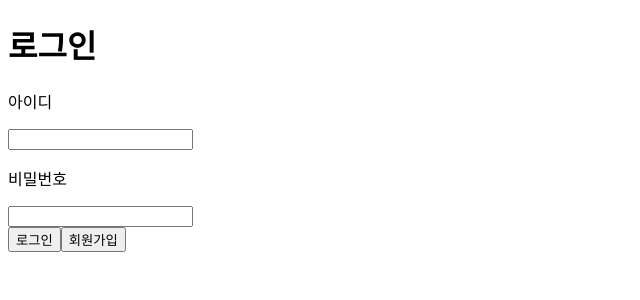
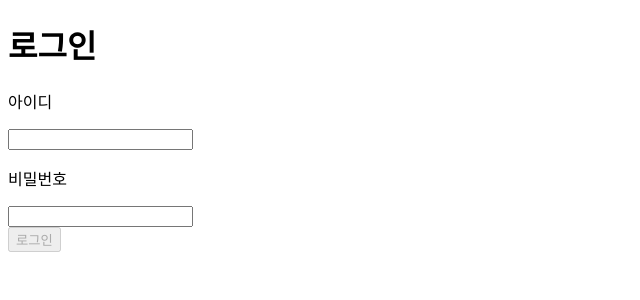
Before and after one commit to thumbthing/wanted-integration, a Next.js app: page /todo/signin in a window 1280 px wide. Shown: the top 300 px of the page, without its empty margins (0-640 px from the left). Built offline with nearby package versions, Linux system fonts and the light colour scheme.

Commit message:
Feat: 입력폼 valid 채크 여부에 따른 button 비활성화 기능 추가

```diff
--- a/components/todo/sign/SignForm.tsx
+++ b/components/todo/sign/SignForm.tsx
@@ -1,7 +1,11 @@
+import authService from '@/api/auth/authApiService';
+import { addToken } from '@/features/todo/tokenSlicer';
 import { checkEmailValid, checkPasswordValid } from '@/util/todo/checkInputValid';
 import pathCheck from '@/util/todo/pathCheck';
 import { usePathname } from 'next/navigation';
+import { useRouter } from 'next/router';
 import { ChangeEvent, useCallback, useState } from 'react';
+import { useDispatch } from 'react-redux';
 
 export default function SignForm() {
   const [email, setEmail] = useState({
@@ -12,38 +16,65 @@ export default function SignForm() {
     input: '',
     isValid: false,
   });
+  const [buttonStatus, setButtonStatus] = useState(true);
 
-  const handleEmailInput = useCallback((event: ChangeEvent<HTMLInputElement>) => {
+  const router = useRouter();
+
+  const pathName = usePathname();
+  const pageName = pathCheck(pathName);
+
+  const dispatch = useDispatch();
+
+  const handleButtonStatus = useCallback((emailValid: boolean, passwordValid: boolean) => {
+    const isButtonActive = !(emailValid && passwordValid);
+    setButtonStatus(isButtonActive);
+  }, []);
+
+  const handleEmailInput = useCallback(
+    (event: ChangeEvent<HTMLInputElement>) => {
       const inputValue = event.target.value;
       const isEmailValid = checkEmailValid(inputValue);
 
+      handleButtonStatus(isEmailValid, password.isValid);
       setEmail({
         input: inputValue,
         isValid: isEmailValid,
       });
-  }, []);
+    },
+    [handleButtonStatus, password],
+  );
 
-  const handlePasswordInput = useCallback((event: ChangeEvent<HTMLInputElement>) => {
+  const handlePasswordInput = useCallback(
+    (event: ChangeEvent<HTMLInputElement>) => {
       const inputValue = event.target.value;
       const isPasswordValid = checkPasswordValid(inputValue);
 
+      handleButtonStatus(email.isValid, isPasswordValid);
       setPassword({
         input: inputValue,
         isValid: isPasswordValid,
       });
-  }, []);
+    },
+    [handleButtonStatus, email],
+  );
 
-  const signIn = () => {
-    console.log('sign in');
+  const handleAuthentication = async (emailValue: string, passwordValue: string, path: string | null) => {
+    try {
+      const endPoint = path?.split('/')[2];
+      const response = await authService({ email: emailValue, password: passwordValue, endPoint });
+      const statusCode = response?.status;
+      if (statusCode === 201) {
+        router.push('/todo/signin');
+      }
+      if (statusCode === 200) {
+        const token = response?.data;
+        dispatch(addToken(token));
+        router.replace('/todo');
+      }
+    } catch (error) {
+      alert('fail to authorize');
+    }
   };
-
-  const signUp = () => {
-    console.log('sign up');
-  };
-
-  const pathName = usePathname();
-
-  const pageName = pathCheck(pathName);
 
   return (
     <div>
@@ -61,11 +92,12 @@ export default function SignForm() {
         </div>
       </form>
       <div>
-        <button type="button" onClick={signIn}>
-          로그인
-        </button>
-        <button type="button" onClick={signUp}>
-          회원가입
+        <button
+          type="button"
+          onClick={() => handleAuthentication(email.input, password.input, pathName)}
+          disabled={buttonStatus}
+        >
+          {pageName}
         </button>
       </div>
     </div>
--- a/util/todo/checkInputValid.ts
+++ b/util/todo/checkInputValid.ts
@@ -6,6 +6,6 @@ export const checkEmailValid = (input: string) => {
 
 export const checkPasswordValid = (input: string) => {
   const passwordLength = 8;
-  const isValid = input.length > passwordLength;
+  const isValid = input.length >= passwordLength;
   return isValid;
 };
```
Lines whose indentation alone changed are shown as unchanged.
